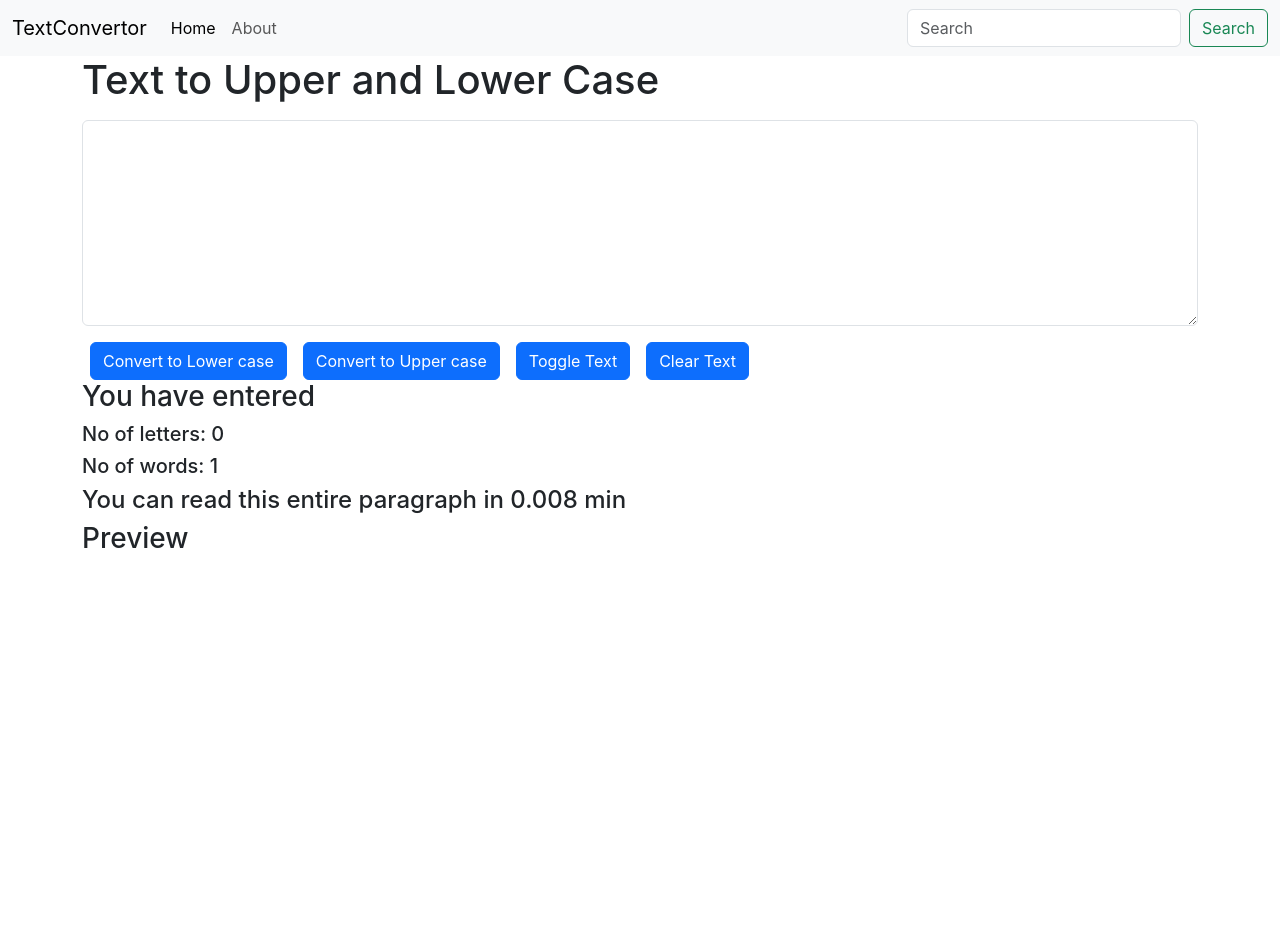
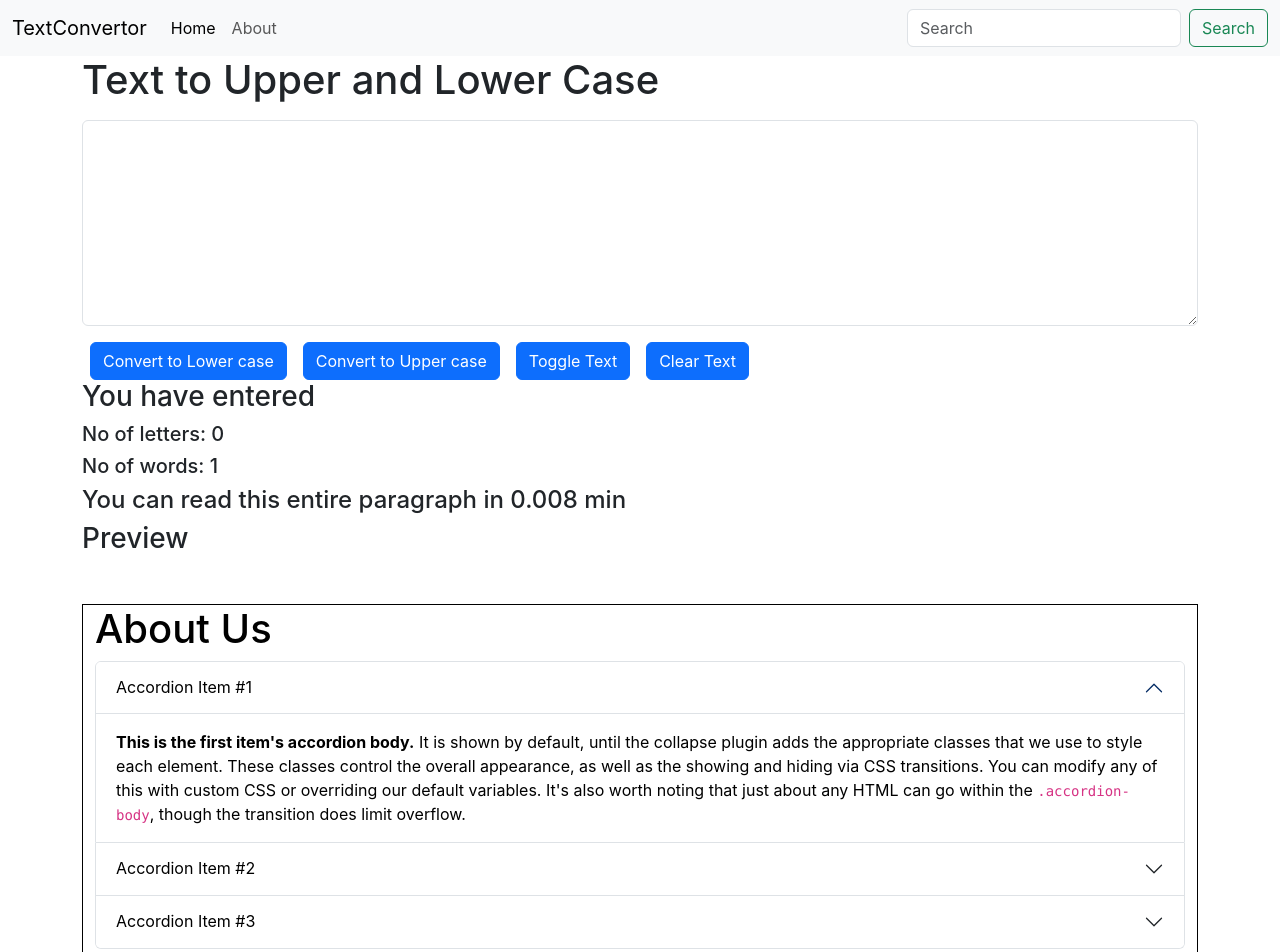
Before and after one commit to lakshayletsgo/ReactJs, a React (Create React App) app: page / in a window 1280 px wide. Shown: the top 952 px of the page. Before the commit the page ends 800 px from the top, so only its background shows below. Built offline with nearby package versions, Linux system fonts and the light colour scheme.

Commit message:
Dark Mode in TextUtils

```diff
--- a/src/App.js
+++ b/src/App.js
@@ -1,5 +1,6 @@
 // import logo from './logo.svg';
 import "./App.css";
+import About from "./components/About";
 import Navbar from "./components/Navbar";
 import TechBar from "./components/TechBar";
 
@@ -9,6 +10,9 @@
       <Navbar title="TextConvertor" home="Home" />
       <div className="container">
         <TechBar head="Text to Upper and Lower Case" />
+        <div className="my-5">
+      <About/>
+        </div>
       </div>
     </>
   );
--- /dev/null
+++ b/src/components/About.js
@@ -0,0 +1,136 @@
+import React, { useState } from "react";
+
+export default function About() {
+    const [myStyle, setMyStyle]=  useState({
+
+        color:'black',
+        backgroundColor:'white',
+    })
+
+    const [btntxt, setBtnTxt]= useState('Enable Dark Mode');
+
+
+    const toggleStyle=()=>{
+        if(myStyle.color==='black'){
+            setMyStyle({
+                color:'white',
+                backgroundColor:'black',
+            })
+            setBtnTxt('Enable Light Mode');
+        }else{
+            setMyStyle({
+                color:'black',
+                backgroundColor:'white',
+            })
+            setBtnTxt('Enable Dark Mode')
+        }
+    }
+
+  return (
+    <div className="container border border-1 border-black" style={myStyle} >
+      <h1>About Us</h1>
+      <div className="accordion" id="accordionExample">
+        <div className="accordion-item">
+          <h2 className="accordion-header">
+            <button
+              className="accordion-button"
+              type="button"
+              data-bs-toggle="collapse"
+              data-bs-target="#collapseOne"
+              aria-expanded="true"
+              aria-controls="collapseOne"
+              style={myStyle}
+            >
+              Accordion Item #1
+            </button>
+          </h2>
+          <div
+            id="collapseOne"
+            className="accordion-collapse collapse show"
+            data-bs-parent="#accordionExample"
+            style={myStyle}
+          >
+            <div className="accordion-body">
+              <strong>This is the first item's accordion body.</strong> It is
+              shown by default, until the collapse plugin adds the appropriate
+              classes that we use to style each element. These classes control
+              the overall appearance, as well as the showing and hiding via CSS
+              transitions. You can modify any of this with custom CSS or
+              overriding our default variables. It's also worth noting that just
+              about any HTML can go within the <code>.accordion-body</code>,
+              though the transition does limit overflow.
+            </div>
+          </div>
+        </div>
+        <div className="accordion-item">
+          <h2 className="accordion-header">
+            <button
+              className="accordion-button collapsed"
+              type="button"
+              data-bs-toggle="collapse"
+              data-bs-target="#collapseTwo"
+              aria-expanded="false"
+              aria-controls="collapseTwo"
+              style={myStyle}
+            >
+              Accordion Item #2
+            </button>
+          </h2>
+          <div
+            id="collapseTwo"
+            className="accordion-collapse collapse"
+            data-bs-parent="#accordionExample"
+            style={myStyle}
+          >
+            <div className="accordion-body">
+              <strong>This is the second item's accordion body.</strong> It is
+              hidden by default, until the collapse plugin adds the appropriate
+              classes that we use to style each element. These classes control
+              the overall appearance, as well as the showing and hiding via CSS
+              transitions. You can modify any of this with custom CSS or
+              overriding our default variables. It's also worth noting that just
+              about any HTML can go within the <code>.accordion-body</code>,
+              though the transition does limit overflow.
+            </div>
+          </div>
+        </div>
+        <div className="accordion-item">
+          <h2 className="accordion-header">
+            <button
+              className="accordion-button collapsed"
+              type="button"
+              data-bs-toggle="collapse"
+              data-bs-target="#collapseThree"
+              aria-expanded="false"
+              aria-controls="collapseThree"
+              style={myStyle}
+            >
+              Accordion Item #3
+            </button>
+          </h2>
+          <div
+            id="collapseThree"
+            className="accordion-collapse collapse"
+            data-bs-parent="#accordionExample"
+            style={myStyle}
+          >
+            <div className="accordion-body">
+              <strong>This is the third item's accordion body.</strong> It is
+              hidden by default, until the collapse plugin adds the appropriate
+              classes that we use to style each element. These classes control
+              the overall appearance, as well as the showing and hiding via CSS
+              transitions. You can modify any of this with custom CSS or
+              overriding our default variables. It's also worth noting that just
+              about any HTML can go within the <code>.accordion-body</code>,
+              though the transition does limit overflow.
+            </div>
+          </div>
+        </div>
+      </div>
+      <div className="container my-3">
+
+      <button type="button" onClick={toggleStyle} class="btn btn-info">{btntxt}</button>
+      </div>
+    </div>
+  );
+}
```
